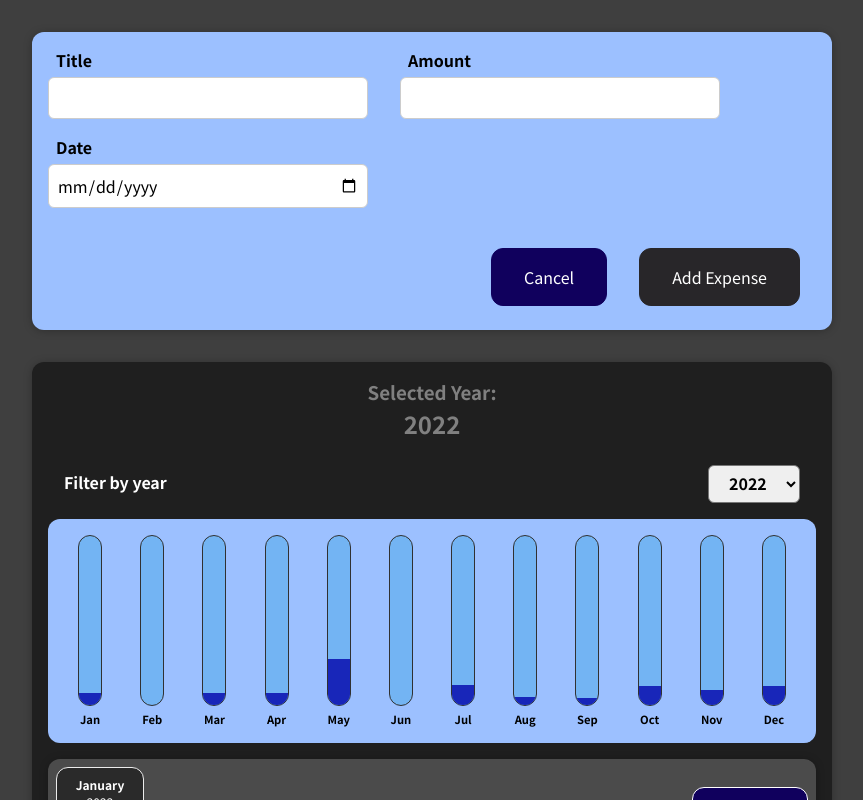
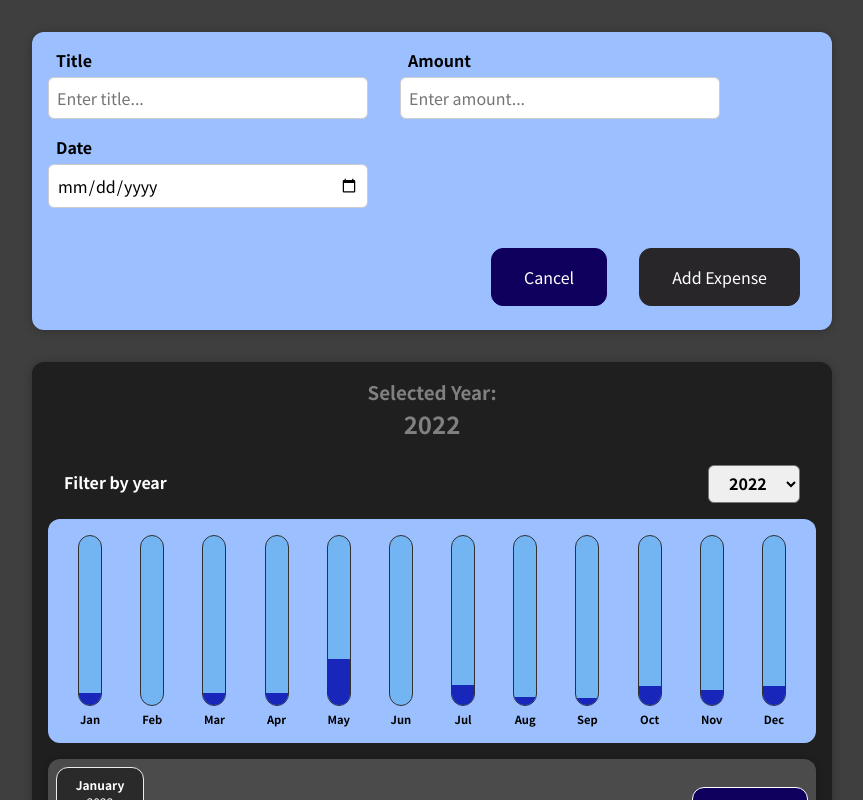
Before and after one commit to EPantelaios/expenses-tasker, a React (Create React App) app: page / in a window 1280 px wide. Both pictures are taken after a click on the button "Add New Expense". Shown: the top 800 px of the page, without its empty margins (208-1071 px from the left). Built offline with nearby package versions, Linux system fonts and the light colour scheme.

Commit message:
add placeholder to input

```diff
--- a/src/components/NewExpense/ExpenseForm.js
+++ b/src/components/NewExpense/ExpenseForm.js
@@ -64,6 +64,7 @@ const ExpenseForm = (props) => {
             <div className="new-expense__control">
               <label>Title</label>
               <input
+                placeholder="Enter title..."
                 type="text"
                 value={enteredTitle}
                 onChange={titleChangeHandler}
@@ -75,6 +76,7 @@ const ExpenseForm = (props) => {
             <div className="new-expense__control">
               <label>Amount</label>
               <input
+                placeholder="Enter amount..."
                 type="number"
                 min="0.01"
                 step="0.01"
```
